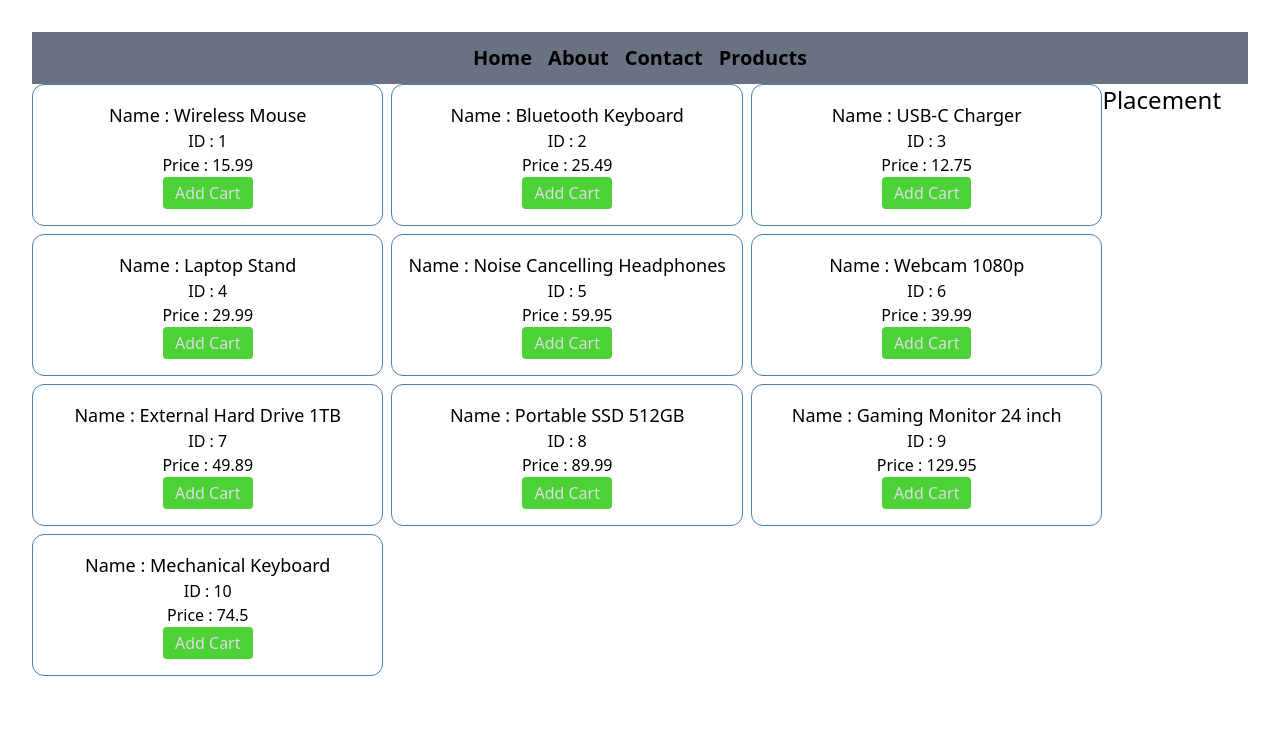
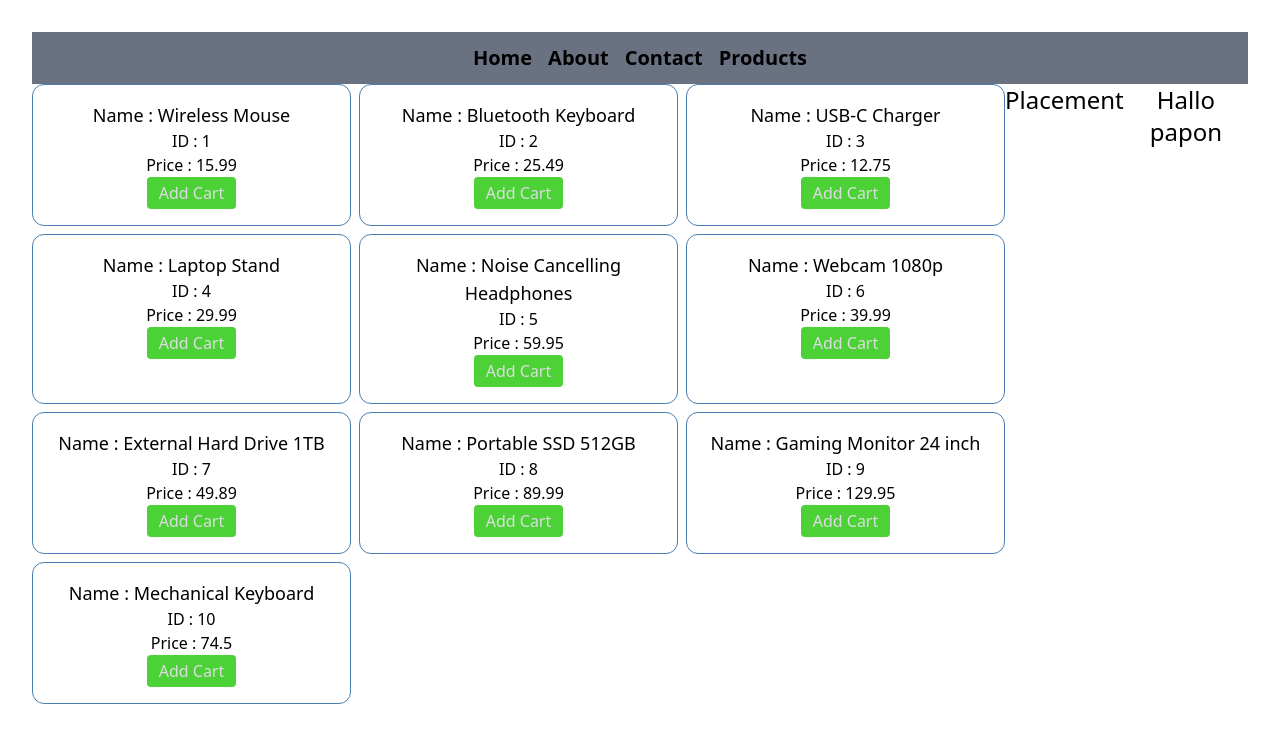
Before and after one commit to 12papon/MY-FIRST-REACT-APP, a React (Vite) app in the folder Project-2/: page / in a window 1280 px wide. Shown: the top 742 px of the page. Built offline with nearby package versions, Linux system fonts and the light colour scheme.

Commit message:
Update App.jsx

```diff
--- a/Project-2/src/App.jsx
+++ b/Project-2/src/App.jsx
@@ -17,6 +17,7 @@ function App() {
       <div className='flex'>
           <Products card={card}></Products>
           <Placement item = {singleData}></Placement>
+        <h1>Hallo papon</h1>
       </div>
     </div>
   )
```
